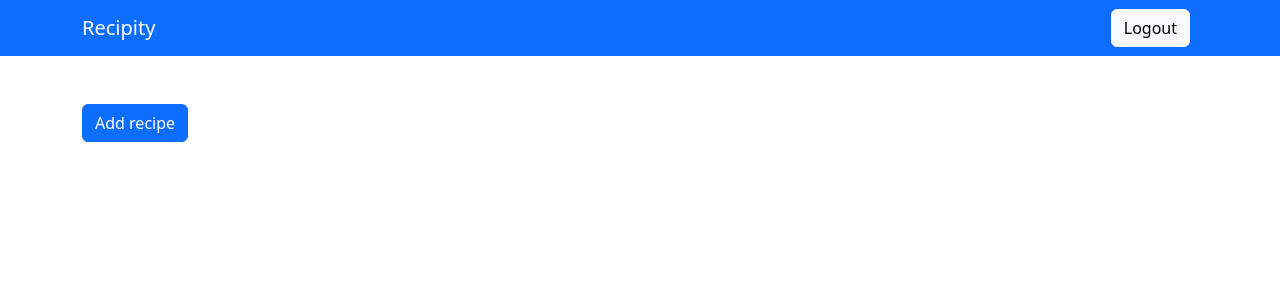
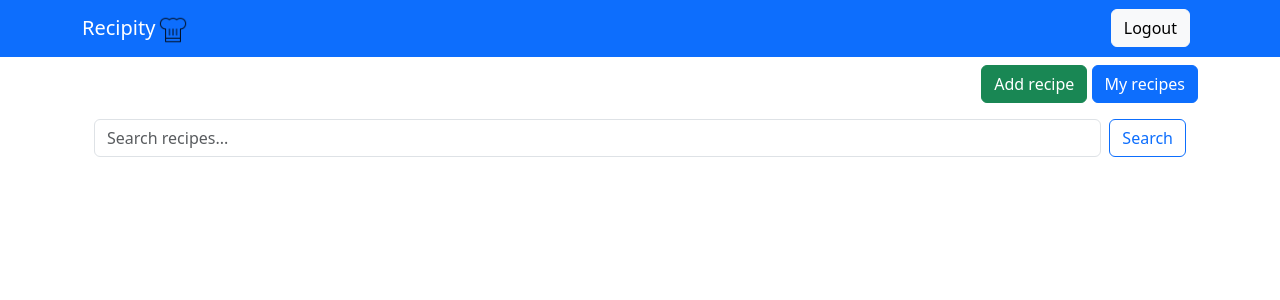
Before and after one commit to yannistrf/Recipity, a Flask app: page /home in a window 1280 px wide. Shown: the top 300 px of the page. Run offline with Flask 3, Linux system fonts and the light colour scheme; the visitor is signed in with stand-in values (Sample User, id 1); data that the repository does not hold is empty.

Commit message:
Implemented search with keyword. Added app icon.

```diff
--- a/app/auth.py
+++ b/app/auth.py
@@ -13,7 +13,7 @@ def login():
 
         user = User.query.filter_by(username=username).first()
         if user and password == user.password:
-            login_user(user, remember=True)
+            login_user(user)
             return redirect(url_for("routes.home"))
         else:
             flash("There is no account with these credentials", category="error")
--- a/app/models.py
+++ b/app/models.py
@@ -13,3 +13,4 @@ class User(db.Model, UserMixin):
     username = db.Column(db.String(128), nullable=False, unique=True)
     password = db.Column(db.String(128), nullable=False)
     recipes = db.relationship('Recipe', back_populates='user')  # TODO: cascade
+    # TODO: email verification
--- a/app/routes.py
+++ b/app/routes.py
@@ -1,5 +1,6 @@
 from flask import Blueprint, render_template, request, redirect, url_for
 from flask_login import login_required, current_user
+from sqlalchemy import or_
 from .models import Recipe
 from . import db
 
@@ -7,6 +8,9 @@ routes = Blueprint('routes', __name__)
 
 @routes.route("/")
 def index():
+    if current_user.is_authenticated:
+        return redirect(url_for("routes.home"))
+
     return render_template("index.html", user=current_user)
 
 @routes.route("/home", methods=["GET", "POST"])
@@ -22,5 +26,15 @@ def home():
 
         return redirect(url_for("routes.home"))
 
-    recipes = Recipe.query.all()
+    if "query" in request.args.keys():
+        query = request.args["query"]
+        # check recipe name and recipe description for keyword
+        recipes = Recipe.query.filter(
+            or_(
+                Recipe.name.like(f"%{query}%"),
+                Recipe.desc.like(f"%{query}%")
+            )
+        ).all()
+    else:
+        recipes = Recipe.query.all()
     return render_template("home.html", user=current_user, recipes=recipes)
--- a/app/templates/base.html
+++ b/app/templates/base.html
@@ -4,6 +4,7 @@
     <meta charset="utf-8">
     <meta name="viewport" content="width=device-width, initial-scale=1">
     <title>Recipity</title>
+    <link rel="icon" href="{{url_for('static', filename='chef-hat.png')}}" type="image/png">
     <link href="https://cdn.jsdelivr.net/npm/bootstrap@5.3.3/dist/css/bootstrap.min.css" rel="stylesheet" integrity="sha384-QWTKZyjpPEjISv5WaRU9OFeRpok6YctnYmDr5pNlyT2bRjXh0JMhjY6hW+ALEwIH" crossorigin="anonymous">
   </head>
 
@@ -11,10 +12,13 @@
     <nav class="navbar navbar-expand-lg navbar-light bg-primary">
       <div class="container">
         {% if user.is_authenticated %}
-          <a class="navbar-brand text-white" href="{{ url_for('routes.home') }}">Recipity</a>
+          <a class="navbar-brand text-white me-1" href="{{ url_for('routes.home') }}">Recipity</a>
         {% else %}
-          <a class="navbar-brand text-white" href="{{ url_for('routes.index') }}">Recipity</a>
+          <a class="navbar-brand text-white me-1" href="{{ url_for('routes.index') }}">Recipity</a>
         {% endif %}
+        <a class="navbar-brand text-white">
+          <img src="{{url_for('static', filename='chef-hat.png')}}" alt=" " class="img-fluid" style="max-height: 1.75rem;">
+        </a>
 
         <div class="ms-auto">
           {% if not user.is_authenticated %}
--- a/app/templates/home.html
+++ b/app/templates/home.html
@@ -1,9 +1,17 @@
 {% extends "base.html" %}
 {% block content %}
 
-<button class="btn btn-primary mt-5" type="button" data-bs-toggle="modal" data-bs-target="#recipeForm">
-    Add recipe
-</button>
+<div style="text-align: right;">
+    <button class="btn btn-success mt-2" type="button" data-bs-toggle="modal" data-bs-target="#recipeForm">Add recipe</button>
+    <a href="#" class="btn btn-primary mt-2">My recipes</a>
+</div>
+
+<div class="container">
+    <form class="d-flex mt-3" method="GET">
+        <input class="form-control me-2" type="search" name="query" placeholder="Search recipes..." aria-label="Search">
+        <button class="btn btn-outline-primary" type="submit">Search</button>
+    </form>
+</div>
 
 <div class="modal" id="recipeForm" role="dialog">
     <div class="modal-dialog">
@@ -32,12 +40,12 @@
 
 <div class="container mt-4">
     <div class="row">
-        {% for recipe in recipes %}
+        {% for recipe in recipes %} <!-- TODO: add pagination -->
         <div class="col-md-4 mb-4">
             <div class="card shadow-sm">
                 <div class="card-body">
                     <h5 class="card-title">{{ recipe.name }}</h5>
-                    <!-- TO-DO: add pictures in recipes -->
+                    <!-- TODO: add pictures in recipes -->
                     <!-- <img class="card-img-top" src="{{url_for('static', filename='images.jpeg')}}" alt="Card image cap"> -->
                     <p class="card-text text-truncate">{{ recipe.desc }}</p>
                     <div style="text-align: center;">
```
Also changed, not shown: app/static/chef-hat.png (added).
